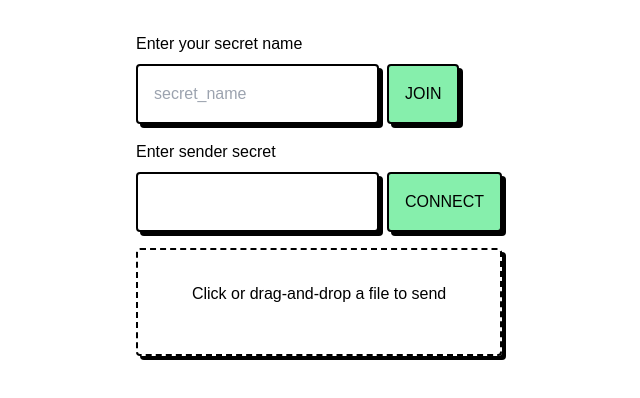
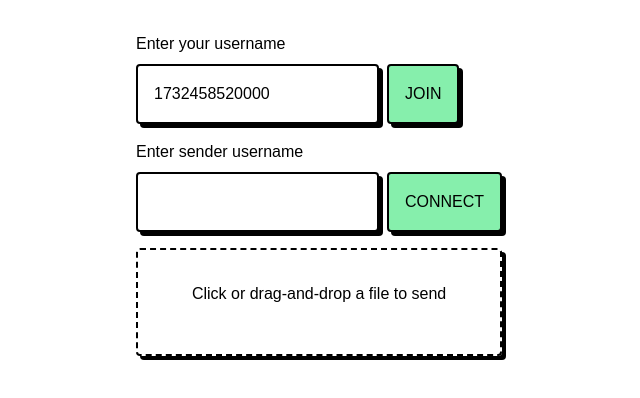
Before and after one commit to sglkc/kawalink, a Vue app: page / in a window 1280 px wide. Shown: the top 398 px of the page, without its empty margins (344-984 px from the left). Built offline with nearby package versions, Linux system fonts and the light colour scheme; the HTML template or start-up script is replaced by a standard one.

Commit message:
feat: add layouts, store

```diff
--- a/src/App.vue
+++ b/src/App.vue
@@ -1,63 +1,13 @@
 <script setup lang="ts">
-import { ref } from 'vue'
-import Button from './components/Button.vue'
-import Input from './components/Input.vue'
-import FileUpload from './components/FileUpload.vue'
-
-const secret = ref(location.hash?.slice(1))
-const hasJoined = ref(false)
-const file = ref<File>()
-
-function onFormSubmit(e: Event) {
-  e.preventDefault()
-  hasJoined.value = true
-}
-
-function leave() {
-  hasJoined.value = false
-}
-
-function copyToClipboard() {
-  navigator.clipboard.writeText(secret.value)
-}
-
-function onReceiverSubmit(e: Event) {
-  e.preventDefault()
-}
+import ReceiverForm from '@/layouts/ReceiverForm.vue'
+import SenderForm from '@/layouts/SenderForm.vue'
+import UploadForm from '@/layouts/UploadForm.vue';
 </script>
 
 <template>
   <main class="font-body p-8 mx-auto grid gap-4 max-w-96">
-    <form class="grid gap-2" @submit="onFormSubmit">
-      <label for="id-input">Enter your secret name</label>
-      <div class="flex gap-2">
-        <Input
-          v-model.trim="secret"
-          id="id-input"
-          placeholder="secret_name"
-          pattern="[\w\d]{1,32}"
-          autocomplete="off"
-          required
-        />
-        <Button v-if="!hasJoined" class="bg-green-300" type="submit">JOIN</Button>
-        <Button v-if="hasJoined" class="bg-blue-300" @click="copyToClipboard">
-          COPY
-        </Button>
-        <Button v-if="hasJoined" class="bg-red-300" @click="leave">
-          <div class="i-mci:close-fill"></div>
-        </Button>
-      </div>
-    </form>
-    <form class="grid gap-2" @submit="onReceiverSubmit">
-      <label for="sender-code">Enter sender secret</label>
-      <div class="flex gap-2">
-        <Input
-          v-model.trim="secret"
-          id="sender-code"
-        />
-        <Button class="bg-green-300" type="submit">CONNECT</Button>
-      </div>
-    </form>
-    <FileUpload v-model="file" />
+    <SenderForm />
+    <ReceiverForm />
+    <UploadForm />
   </main>
 </template>
--- a/src/components/FileUpload.vue
+++ b/src/components/FileUpload.vue
@@ -40,7 +40,7 @@ function onFileChange(e: Event | DragEvent) {
 
 <template>
   <label
-    class="px-4 py-8 b-2 b-black shadow-base rounded grid gap-2 justify-center text-center cursor-pointer"
+    class="p-8 b-2 b-black shadow-base rounded grid gap-2 justify-center text-center cursor-pointer"
     :class="{ 'bg-green-100': isOnTop, 'b-dashed': !model }"
     @dragover="onDragOver"
     @dragleave="onDragLeave"
--- /dev/null
+++ b/src/layouts/ReceiverForm.vue
@@ -0,0 +1,24 @@
+<script setup lang="ts">
+import Button from '@/components/Button.vue'
+import Input from '@/components/Input.vue'
+import settings from '@/store/settings'
+
+function onReceiverSubmit(e: Event) {
+  e.preventDefault()
+
+}
+</script>
+
+<template>
+  <form class="grid gap-2" @submit="onReceiverSubmit">
+    <label for="sender-code">Enter sender username</label>
+    <div class="flex gap-2">
+      <Input
+        v-model.trim="settings.sender"
+        id="sender-code"
+        autocomplete="off"
+      />
+      <Button class="bg-green-300" type="submit">CONNECT</Button>
+    </div>
+  </form>
+</template>
--- /dev/null
+++ b/src/layouts/SenderForm.vue
@@ -0,0 +1,45 @@
+<script setup lang="ts">
+import { ref } from 'vue'
+import Button from '@/components/Button.vue'
+import Input from '@/components/Input.vue'
+import settings from '@/store/settings';
+
+const hasJoined = ref(false)
+
+function onFormSubmit(e: Event) {
+  e.preventDefault()
+  hasJoined.value = true
+}
+
+function leave() {
+  hasJoined.value = false
+}
+
+function copyToClipboard() {
+  if (!settings.username) return
+  navigator.clipboard.writeText(settings.username)
+}
+</script>
+
+<template>
+  <form class="grid gap-2" @submit="onFormSubmit">
+    <label for="id-input">Enter your username</label>
+    <div class="flex gap-2">
+      <Input
+        v-model.trim="settings.username"
+        id="id-input"
+        placeholder="Only alphanumerics"
+        pattern="[\w\d]{1,32}"
+        autocomplete="off"
+        required
+      />
+      <Button v-if="!hasJoined" class="bg-green-300" type="submit">JOIN</Button>
+      <Button v-if="hasJoined" class="bg-blue-300" @click="copyToClipboard">
+        COPY
+      </Button>
+      <Button v-if="hasJoined" class="bg-red-300" @click="leave">
+        <div class="i-mci:close-fill"></div>
+      </Button>
+    </div>
+  </form>
+</template>
--- /dev/null
+++ b/src/layouts/UploadForm.vue
@@ -0,0 +1,10 @@
+<script setup lang="ts">
+import { ref } from 'vue'
+import FileUpload from '@/components/FileUpload.vue'
+
+const file = ref<File>()
+</script>
+
+<template>
+  <FileUpload v-model="file" />
+</template>
--- /dev/null
+++ b/src/store/settings.ts
@@ -0,0 +1,20 @@
+import { shallowReactive, watchEffect } from 'vue'
+
+interface Settings {
+  username?: string
+  sender?: string
+  file?: File
+}
+
+const local = JSON.parse(localStorage.getItem('storage') ?? '{}') as Settings
+
+const settings = shallowReactive<Settings>({
+  username: local.username ?? Date.now().toString(),
+  sender: local.sender ?? location.hash.slice(1)
+})
+
+watchEffect(() => {
+  localStorage.setItem('storage', JSON.stringify(settings))
+})
+
+export default settings
```
